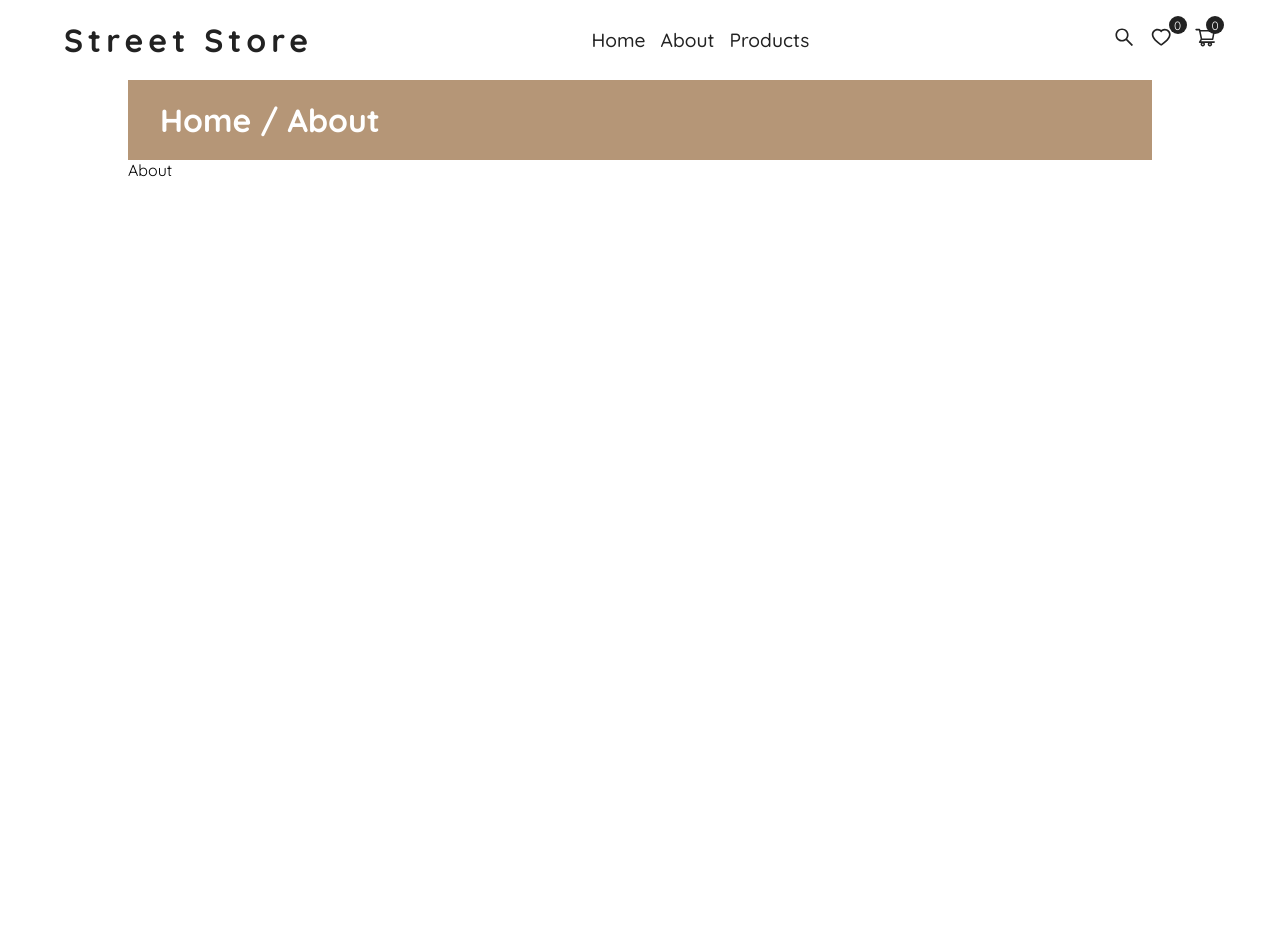
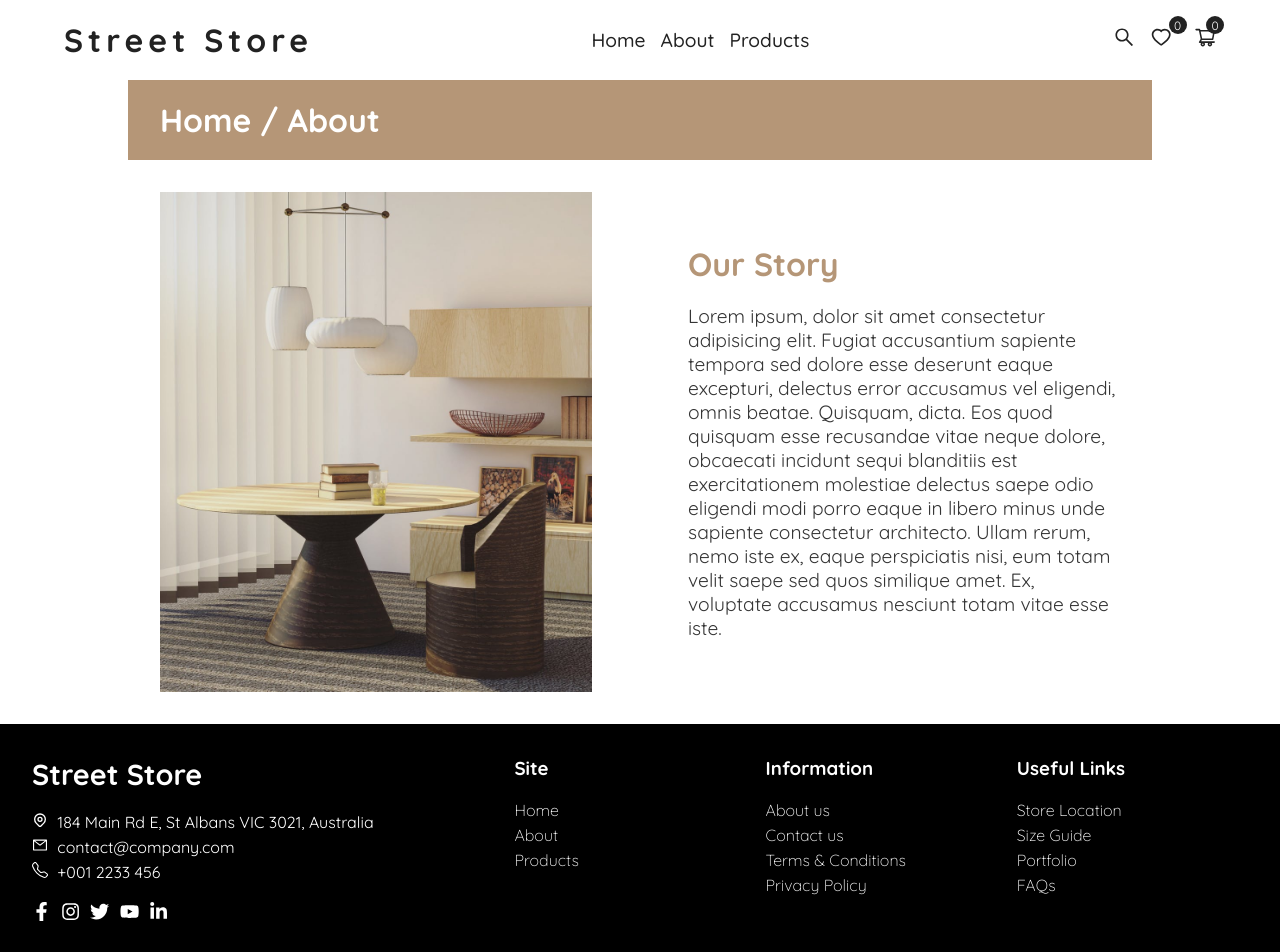
Before and after one commit to gaurisharma1122/street-store, a React (Create React App) app: page /about in a window 1280 px wide. Shown: the top 952 px of the page. Before the commit the page ends 800 px from the top, so only its background shows below. Built offline with nearby package versions, Linux system fonts and the light colour scheme; no server answers.

Commit message:
added about and footer sections

```diff
--- a/src/App.js
+++ b/src/App.js
@@ -2,7 +2,6 @@ import { Route, Routes } from "react-router-dom";
 import Navbar from "./components/navbar/Navbar";
 import Home from "./pages/home/Home";
 import About from "./pages/about/About";
-import Shop from "./pages/shop/Shop";
 import Products from "./pages/products/Products";
 import Wishlist from "./pages/wishlist/Wishlist";
 import Cart from "./pages/cart/Cart";
@@ -10,6 +9,7 @@ import NavSidebar from "./components/navbar/NavSidebar";
 import SingleProduct from "./pages/singleProduct/SingleProduct";
 import SearchBar from "./components/searchBar/SearchBar";
 import { useProductContext } from "./context/product_context";
+import Footer from "./components/footer/Footer";
 
 function App() {
   const { showSearchBar }= useProductContext();
@@ -22,13 +22,13 @@ function App() {
         <Routes>
           <Route exact path="/" element={<Home />} />
           <Route exact path="/about" element={<About />} />
-          <Route exact path="/shop" element={<Shop />} />
           <Route exact path="/products" element={<Products />} />
           <Route exact path="/wishlist" element={<Wishlist />} />
           <Route exact path="/cart" element={<Cart />} />
           <Route exact path="/products/:id" element={<SingleProduct/>}/>
         </Routes>
       </div>
+      <Footer/>
     </div>
   );
 }
--- /dev/null
+++ b/src/components/footer/Footer.css
@@ -0,0 +1,50 @@
+.footer{
+    background-color: #000;
+    color: #fff;
+    display: grid;
+    grid-template-columns: 2fr 1fr 1fr 1fr;
+    gap: 20px;
+    padding: 2rem 2rem;
+}
+.footer-main h2{
+    margin-bottom: 20px;
+    font-size: 1.8rem;
+}
+.footer-main p{
+    margin-bottom: 5px;
+}
+.footer-main p span{
+    margin-right: 5px;
+}
+.footer-main ul{
+    display: flex;
+    margin-top: 20px;
+}
+.footer-main ul li{
+    margin-right: 10px;
+    font-size: 1.2rem;
+}
+.footer-main ul li:hover{
+    color: var(--link-color-hover);
+}
+.footer-links h3{
+    margin-bottom: 20px;
+}
+.footer-links ul li{
+    margin-bottom: 5px;
+    font-weight: 300;
+    cursor: pointer;
+}
+.footer-links ul li:hover{
+    color: var(--link-color-hover);
+}
+@media screen and (max-width:850px) {
+    .footer{
+        grid-template-columns: 1fr 1fr ;
+    }
+}
+@media screen and (max-width:500px) {
+    .footer{
+        grid-template-columns: 1fr ;
+    }
+}
--- /dev/null
+++ b/src/components/footer/Footer.js
@@ -0,0 +1,65 @@
+import React from 'react'
+import "./Footer.css"
+import { HiOutlineLocationMarker } from 'react-icons/hi'
+import {AiOutlineMail} from 'react-icons/ai';
+import {BsTelephone} from 'react-icons/bs';
+import { navLinks, socialLinks } from '../../data';
+import { Link } from 'react-router-dom';
+
+const Footer = () => {
+    return (
+        <div className='footer'>
+            <div className='footer-main'>
+                <h2>Street Store</h2>
+                <p>
+                    <span><HiOutlineLocationMarker /></span> 184 Main Rd E, St Albans
+                    VIC 3021, Australia
+                </p>
+                <p>
+                    <span><AiOutlineMail /></span> contact@company.com
+                </p>
+                <p>
+                    <span><BsTelephone/></span> +001 2233 456
+                </p>
+                <ul>
+                    {
+                        socialLinks.map((link)=>{
+                            return <li key={link.id}><a href={link.url} target='blank'>{link.icon}</a></li>
+                        })
+                    }
+                </ul>
+            </div>
+
+            <div className='footer-links'>
+                <h3>Site</h3>
+                <ul>
+                    {
+                        navLinks.map((link)=>{
+                            return <li key={link.id}><Link to={link.link}>{link.name}</Link></li>
+                        })
+                    }
+                </ul>
+            </div>
+            <div className='footer-links'>
+                <h3>Information</h3>
+                <ul>
+                    <li>About us</li>
+                    <li>Contact us</li>
+                    <li>Terms & Conditions</li>
+                    <li>Privacy Policy</li>
+                </ul>
+            </div>
+            <div className='footer-links'>
+                <h3>Useful Links</h3>
+                <ul>
+                    <li>Store Location</li>
+                    <li>Size Guide</li>
+                    <li>Portfolio</li>
+                    <li>FAQs</li>
+                </ul>
+            </div>
+        </div>
+    )
+}
+
+export default Footer
--- a/src/data.js
+++ b/src/data.js
@@ -2,26 +2,7 @@ import homeImg1 from "./assets/home-image-1.jpg"
 import homeImg2 from "./assets/home-image-2.avif"
 import homeImg3 from "./assets/home-image-3.jpg"
 import homeImg4 from "./assets/home-image-4.jpg"
-import category1 from "./assets/category-1.jpg"
-import category2 from "./assets/category-2.jpg"
-import category3 from "./assets/category-3.jpg"
-import category4 from "./assets/category-4.jpg"
-import category5 from "./assets/category-5.jpg"
-import category6 from "./assets/category-6.jpg"
-import category7 from "./assets/category-7.jpg"
-import category8 from "./assets/category-8.jpg"
-import category9 from "./assets/category-9.jpg"
-import category10 from "./assets/category-10.jpg"
-import category11 from "./assets/category-11.jpg"
-import category12 from "./assets/category-12.jpg"
-import category13 from "./assets/category-13.jpg"
-import category14 from "./assets/category-14.jpg"
-import category15 from "./assets/category-15.jpg"
-import category16 from "./assets/category-16.jpg"
-import category17 from "./assets/category-17.jpg"
-import category18 from "./assets/category-18.jpg"
-import category19 from "./assets/category-19.jpg"
-import category20 from "./assets/category-20.jpg"
+import { FaFacebookF, FaInstagram, FaTwitter, FaYoutube, FaLinkedinIn } from 'react-icons/fa'
 
 
 export const navLinks=[
@@ -37,26 +18,11 @@ export const homeHero=[
     { id: 4, title: 'Latest jewellery collections at best prices and a lot more....', button: 'View more', url: '/products', img: homeImg4, description: 'Lorem ipsum dolor sit amet, consectetur adipiscing elit, sed do eiusmod tempor incididunt ut labore et dolore magna aliqua. ' },
 ];
 
-export const categoriesData= [
-    { id: 1, category: 'Smartphones', img: category1 },
-    { id: 2, category: 'Laptops', img: category2 },
-    { id: 3, category: 'Fragrances', img: category3 },
-    { id: 4, category: 'Skincare', img: category4 },
-    { id: 5, category: 'groceries', img: category5 },
-    { id: 6, category: 'home decoration', img: category6 },
-    { id: 7, category: 'furniture', img: category7 },
-    { id: 8, category: 'tops', img: category8 },
-    { id: 9, category: `women's-dresses`, img: category9 },
-    { id: 10, category: `women's-footwear`, img: category10 },
-    { id: 11, category: `men's-shirts`, img: category11 },
-    { id: 12, category: `men's-shoes`, img: category12 },
-    { id: 13, category: `men's-watches`, img: category13 },
-    { id: 14, category: `women's-watches`, img: category14 },
-    { id: 15, category: `women's-bags`, img: category15 },
-    { id: 16, category: `women's-jewellery`, img: category16 },
-    { id: 17, category: `sunglasses`, img: category17 },
-    { id: 18, category: `automotive`, img: category18 },
-    { id: 19, category: `motorcycle`, img: category19 },
-    { id: 20, category: `lighting`, img: category20 },
+export const socialLinks= [
+    { id: 1, url: 'https://www.facebook.com/', icon: <FaFacebookF/> },
+    { id: 2, url: 'https://www.instagram.com/', icon: <FaInstagram/> },
+    { id: 3, url: 'https://www.twitter.com/', icon: <FaTwitter/> },
+    { id: 4, url: 'https://www.youtube.com/', icon: <FaYoutube/> },
+    { id: 5, url: 'https://www.linkedin.com/', icon: <FaLinkedinIn/> },
 
 ];
--- /dev/null
+++ b/src/pages/about/About.css
@@ -0,0 +1,52 @@
+.about-container{
+    margin: 2rem;
+    display: flex;
+    justify-content: space-between;
+    align-items: center;
+}
+.about-content, .about-container img{
+    width: 45%;
+}
+.about-container img{
+    height: 500px;
+}
+.about-content h2{
+    font-size: 2rem;
+    font-weight: 800;
+    margin-bottom: 20px;
+    color: var(--link-color-hover);
+}
+.about-content p{
+    color: var(--text-color-1);
+    font-size: 1.2rem;
+}
+@media screen and (max-width:850px) {
+    .about-container{
+        flex-direction: column;
+    }
+    .about-content, .about-container img{
+        width: 80%;
+    }
+    .about-container img{
+        height: 400px;
+        margin-bottom: 2rem;
+    }
+}
+@media screen and (max-width:850px) {
+    .about-container{
+        margin: 2rem 0;
+    }
+    .about-content, .about-container img{
+        width: 100%;
+    }
+    .about-container img{
+        height: 250px;
+        margin-bottom: 2rem;
+    }
+    .about-content h2{
+        font-size: 1.6rem;
+    }
+    .about-content p{
+        font-size: 1rem;
+    }
+}
--- a/src/pages/about/About.js
+++ b/src/pages/about/About.js
@@ -1,11 +1,19 @@
 import React from 'react'
 import PageHero from '../../components/pageHero/PageHero'
+import about_img from '../../assets/about-img.jpeg'
+import "./About.css"
 
 const About = () => {
   return (
     <div className='container'>
       <PageHero pageTitle='About'/>
-      About
+      <div className="about-container">
+        <img src={about_img} alt="About" />
+        <div className="about-content">
+          <h2>Our Story</h2>
+          <p>Lorem ipsum, dolor sit amet consectetur adipisicing elit. Fugiat accusantium sapiente tempora sed dolore esse deserunt eaque excepturi, delectus error accusamus vel eligendi, omnis beatae. Quisquam, dicta. Eos quod quisquam esse recusandae vitae neque dolore, obcaecati incidunt sequi blanditiis est exercitationem molestiae delectus saepe odio eligendi modi porro eaque in libero minus unde sapiente consectetur architecto. Ullam rerum, nemo iste ex, eaque perspiciatis nisi, eum totam velit saepe sed quos similique amet. Ex, voluptate accusamus nesciunt totam vitae esse iste.</p>
+        </div>
+      </div>
     </div>
   )
 }
--- a/src/pages/shop/Shop.css
+++ /dev/null
@@ -1,59 +0,0 @@
-.shop-container{
-    margin-top: 2rem;
-    display: grid;
-    grid-template-columns: 1fr 1fr 1fr 1fr 1fr;
-    gap: 2rem;
-}
-.category{
-    height: 180px;
-    position: relative;
-    cursor: pointer;
-}
-.category img{
-    width: 100%;
-    height: 100%;
-}
-.category-overlay{
-    display: none!important;
-    position: absolute;
-    background-image: linear-gradient(rgb(255, 255, 255, 0.2), rgb(0, 0, 0, 0.7));
-    width: 100%;
-    height: 100%;
-    display: flex;
-    align-items: end;
-    justify-content: center;
-    top: 0;
-    left: 0;
-}
-.category h3{
-    text-align: center;
-    text-transform: capitalize;
-    color: #fff;
-    font-size: 1.4rem;
-    margin-bottom: 20px;
-}
-.category:hover .category-overlay{
-    display: flex!important;
-}
-@media screen and (max-width:950px) {
-    .shop-container{
-        grid-template-columns: 1fr 1fr 1fr 1fr;
-    }
-}
-@media screen and (max-width:700px) {
-    .shop-container{
-        grid-template-columns: 1fr 1fr 1fr ;
-        gap: 1rem;
-    }
-    .category h3{
-        font-size: 1.2rem;
-    }
-}
-@media screen and (max-width:450px) {
-    .shop-container{
-        grid-template-columns: 1fr 1fr ;
-    }
-    .category h3{
-        font-size: 1.1rem;
-    }
-}
--- a/src/pages/shop/Shop.js
+++ /dev/null
@@ -1,42 +0,0 @@
-import React from 'react'
-import "./Shop.css"
-import PageHero from '../../components/pageHero/PageHero'
-import { useProductContext } from '../../context/product_context'
-import Loading from '../../components/Loading';
-import Error from '../../components/Error';
-import { categoriesData } from '../../data';
-
-const Shop = () => {
-  const { categories, categories_loading, categories_error } = useProductContext();
-
-  if (categories_loading) {
-    return <Loading />
-  }
-  if (categories_error) {
-    return <Error />
-  }
-  else {
-    return (
-      <div className='container'>
-        <PageHero pageTitle='Shop' />
-        <div className="shop-container">
-          {
-            categoriesData.map((category) => {
-              return (
-                <div key={category.id} className='category'>
-                  <img src={category.img} alt={category.category} />
-                  <div className='category-overlay'>
-                    <h3>{category.category}</h3>
-                  </div>
-                </div>
-              )
-            })
-          }
-        </div>
-      </div>
-    )
-  }
-
-}
-
-export default Shop
```
Also changed, not shown: src/assets/about-img.jpeg (added).
